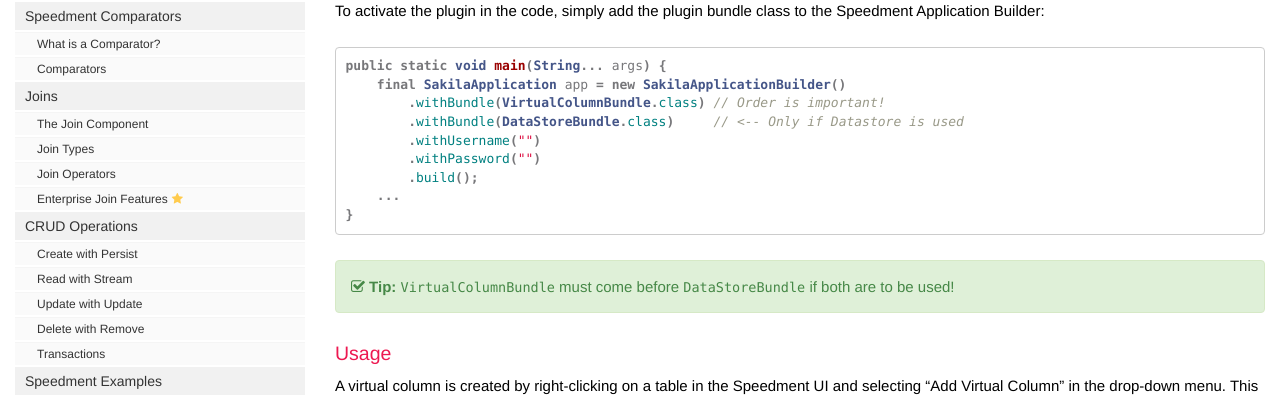
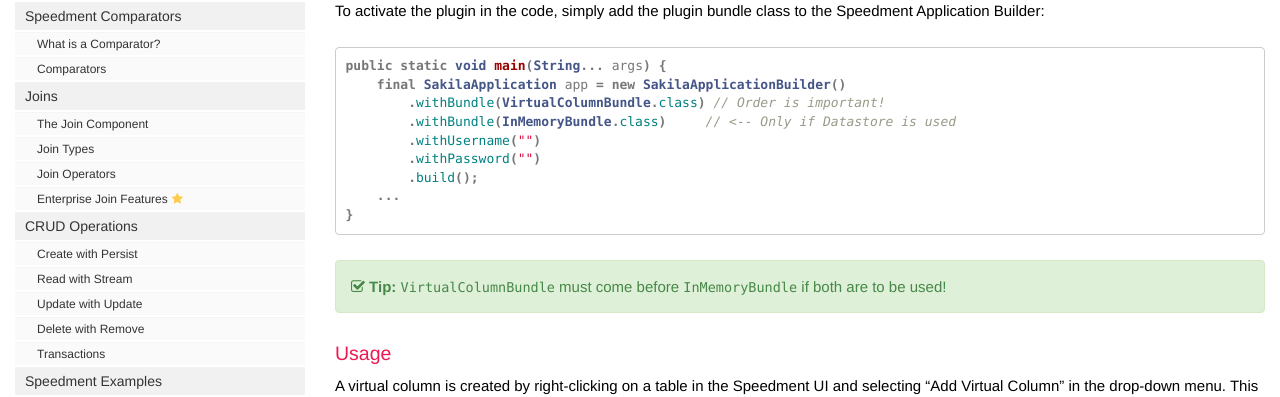
Before and after one commit to speedment/speedment-doc, a Jekyll site: the page built from pages/enterprise_virtualcolumns.md, in a window 1280 px wide and 900 px high, scrolled down 911 px. Shown: the part 146-543 px from the top of the window. Built offline with Jekyll 4.4.1, drawn with Linux system fonts in a browser that asks for light colours; nearby versions of some CDN libraries; comment, search, counter and statistics services are not loaded.

Commit message:
Change to InMemoryBundle

````diff
--- a/pages/enterprise_virtualcolumns.md
+++ b/pages/enterprise_virtualcolumns.md
@@ -54,7 +54,7 @@
 public static void main(String... args) {
     final SakilaApplication app = new SakilaApplicationBuilder()
         .withBundle(VirtualColumnBundle.class) // Order is important!
-        .withBundle(DataStoreBundle.class)     // <-- Only if Datastore is used
+        .withBundle(InMemoryBundle.class)     // <-- Only if Datastore is used
         .withUsername("")
         .withPassword("")
         .build();
@@ -62,7 +62,7 @@
 }
 ```
 
-{% include tip.html content = "`VirtualColumnBundle` must come before `DataStoreBundle` if both are to be used!" %}
+{% include tip.html content = "`VirtualColumnBundle` must come before `InMemoryBundle` if both are to be used!" %}
 
 ### Usage
 A virtual column is created by right-clicking on a table in the Speedment UI and selecting "Add Virtual Column" in the drop-down menu. This should be done on the most commonly linked table (a table from which many other tables can be accessed using foreign keys).
````
